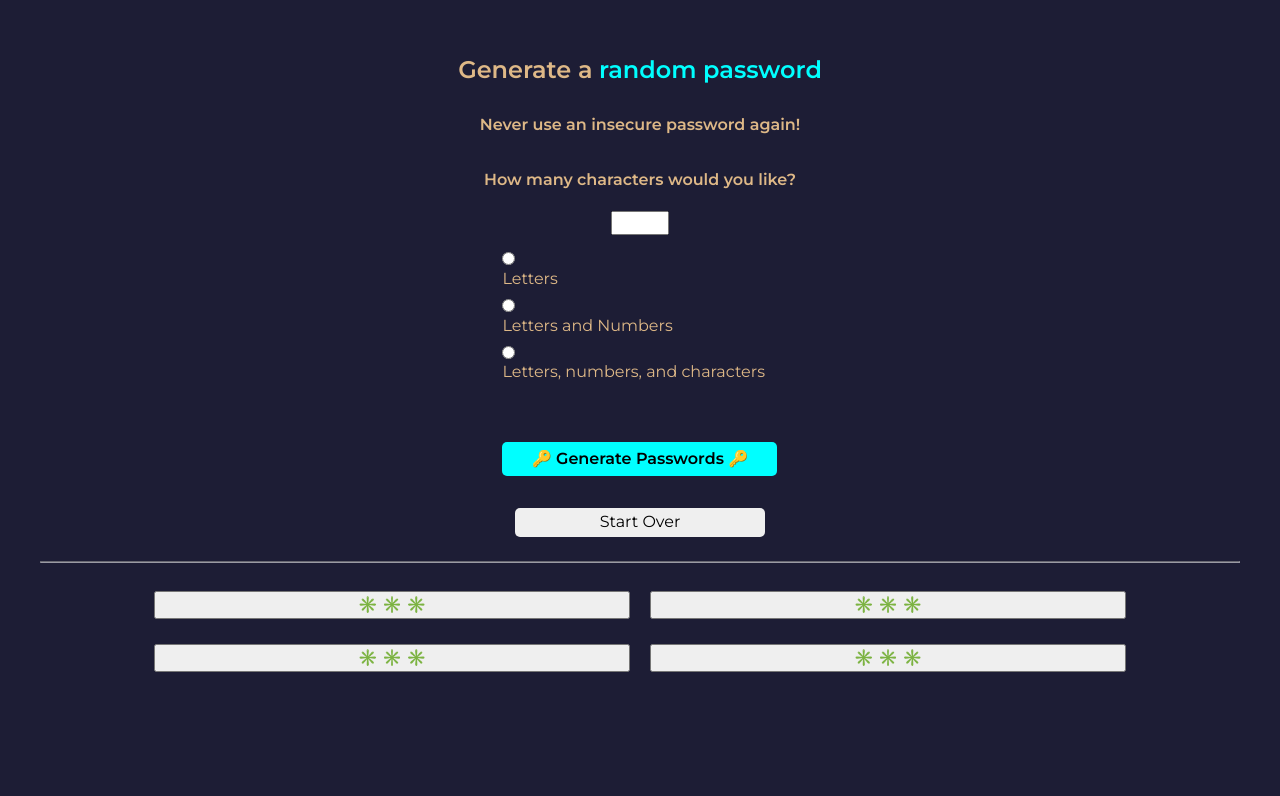
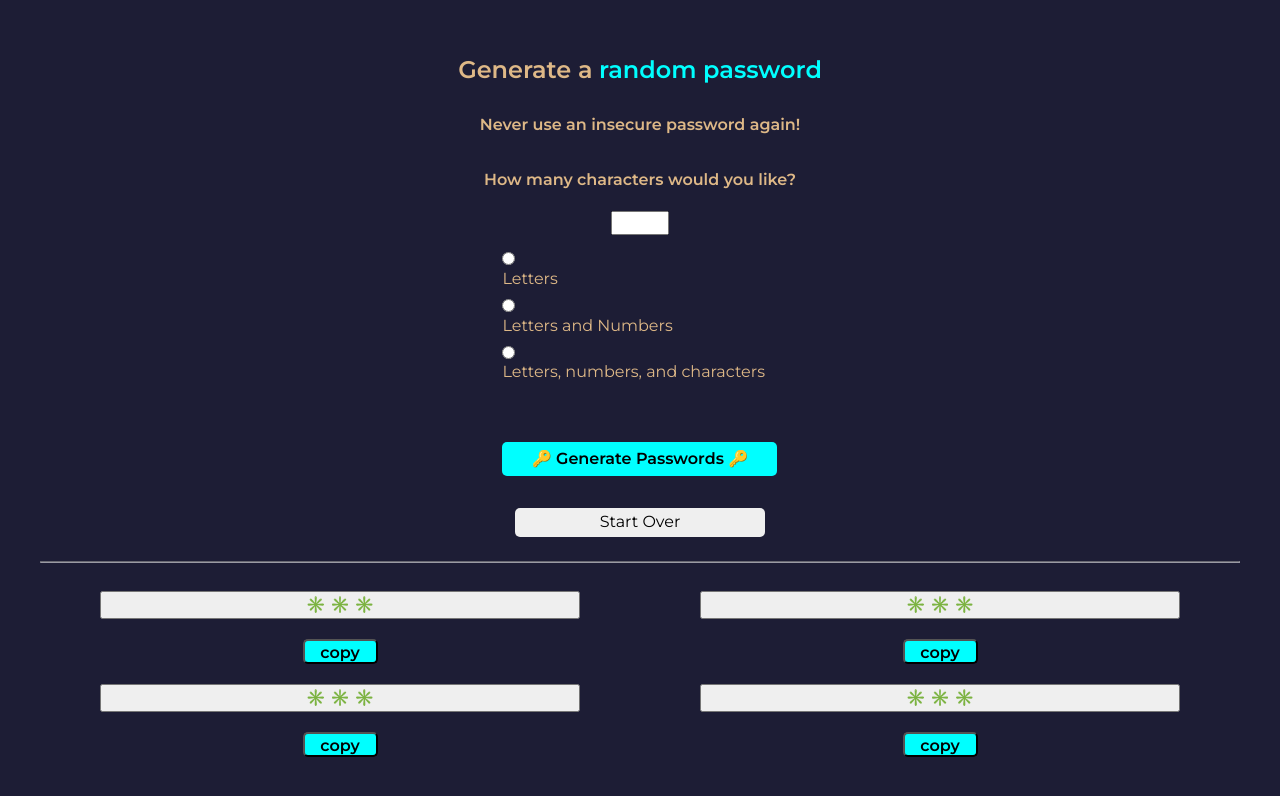
Before and after one commit to PercTruman/PasswordGenerator, a website built with webpack: page index.html in a window 1280 px wide. Built offline with nearby package versions, Linux system fonts and the light colour scheme.

Commit message:
added copy buttons, but with no functionality yet.

```diff
--- a/index.css
+++ b/index.css
@@ -41,9 +41,9 @@ label {
     margin-bottom: 10px;
 }
 
-input[type=checkbox] {
+/* input[type=checkbox] {
     margin-right: 8px;
-}
+} */
 
 #generator {
     width: 275px;
@@ -76,9 +76,27 @@ button {
     margin-right: 10px;
     padding: 3px;
 }
-.upperRow, .lowerRow{
+.upperRow, .lowerRow {
+   /* border: 1px solid red; */
+    display: flex;
+    justify-content: space-around;
+    margin: 0;
+}
+.upperRowCopy, .lowerRowCopy{
+    display: flex;
+    justify-content: space-around;
+    margin-top: 0;
 
-    display: flex;
-    justify-content: center;
-    margin: 5px;
 }
+
+
+
+.copy {
+    width: 75px;
+    height: 25px;
+    background: aqua;
+    font-weight: bold;
+    padding: 3px;
+    cursor: pointer;
+    border-radius: 5px;
+}
--- a/index.html
+++ b/index.html
@@ -28,11 +28,19 @@
         <div class = "passwords">
             <div class = "upperRow">
                 <button id = "pw1">✳️ ✳️ ✳️</button>
-                 <button id = "pw2">✳️ ✳️ ✳️</button>
+                <button id = "pw2">✳️ ✳️ ✳️</button>
             </div>
+            <div class="upperRowCopy">
+                <button class="copy">copy</button>
+                <button class="copy">copy</button>
+             </div>
             <div class = "lowerRow">
                 <button id = "pw3">✳️ ✳️ ✳️</button>
                  <button id = "pw4">✳️ ✳️ ✳️</button>
+            </div>
+            <div class="lowerRowCopy">
+                <button class="copy">copy</button>
+                <button class="copy">copy</button>
             </div>
         </div>
 
```
